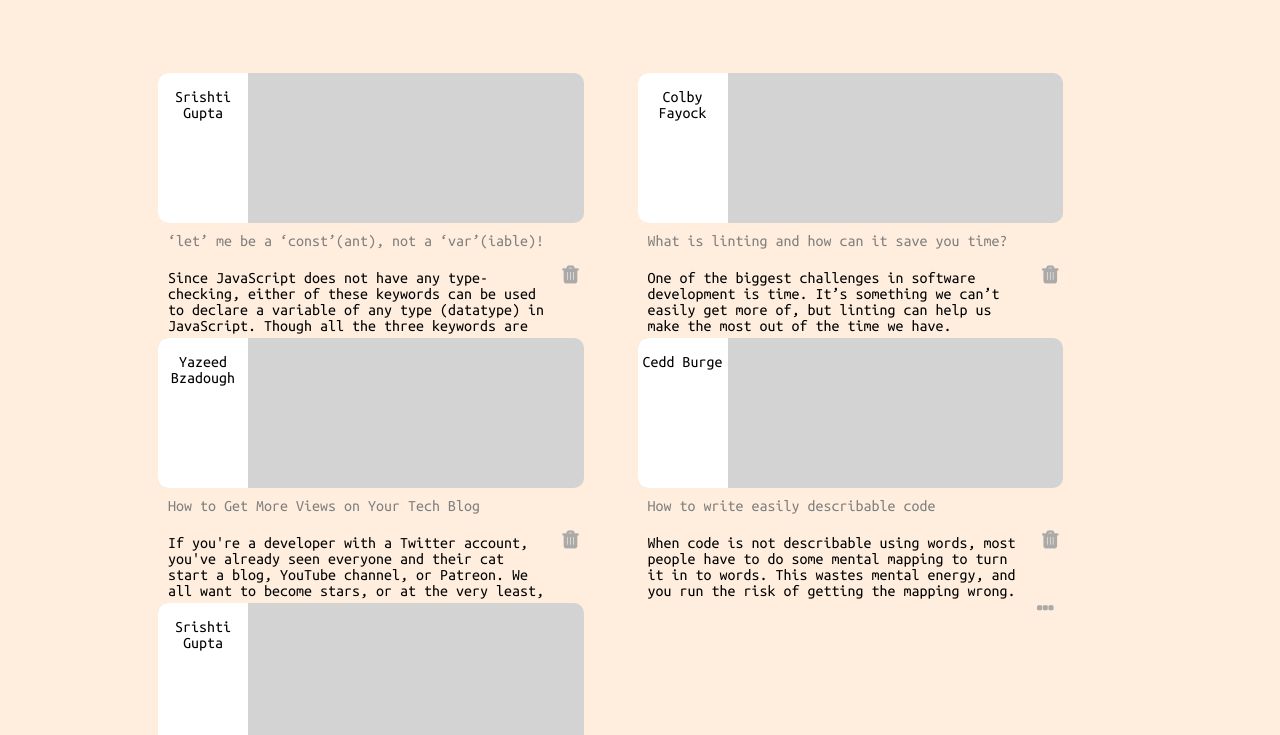
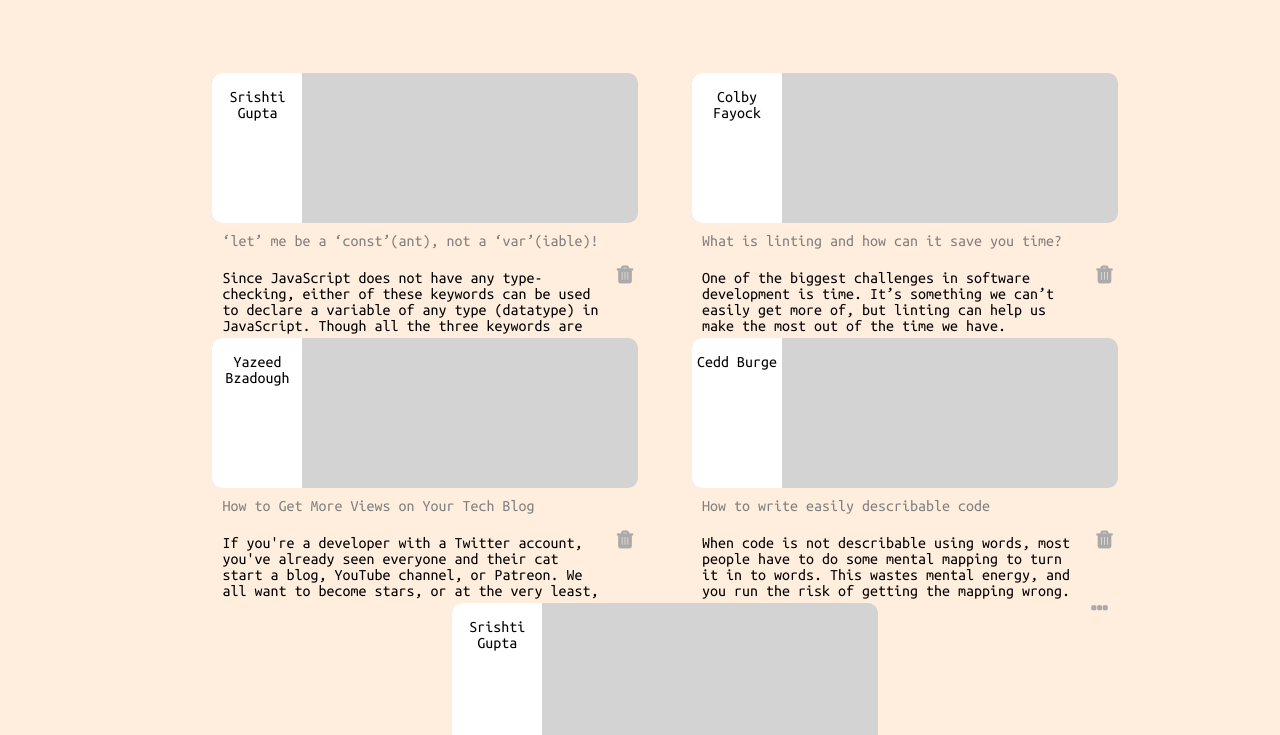
Before and after one commit to gokulkumar-gopal/Project_Scribbler, a plain HTML site: page html/postslist.html in a window 1280 px wide. Shown: the part 65-800 px from the top of the page. Drawn offline with Linux system fonts and the light colour scheme; a web font is replaced by a local one.

Commit message:
Fixed alignment issue in postslist.css

```diff
--- a/styles/postslist.css
+++ b/styles/postslist.css
@@ -31,6 +31,7 @@ body {
 #all-posts-div {
     margin: 0 auto;
     padding: 50px 50px 50px 150px;
+    text-align: center;
 }
 
 .post-element {
@@ -41,6 +42,7 @@ body {
     border-radius: 10px;
     border-style: none;
     display:inline-block;
+    text-align: left;
 }
 
 .author-name {
```
